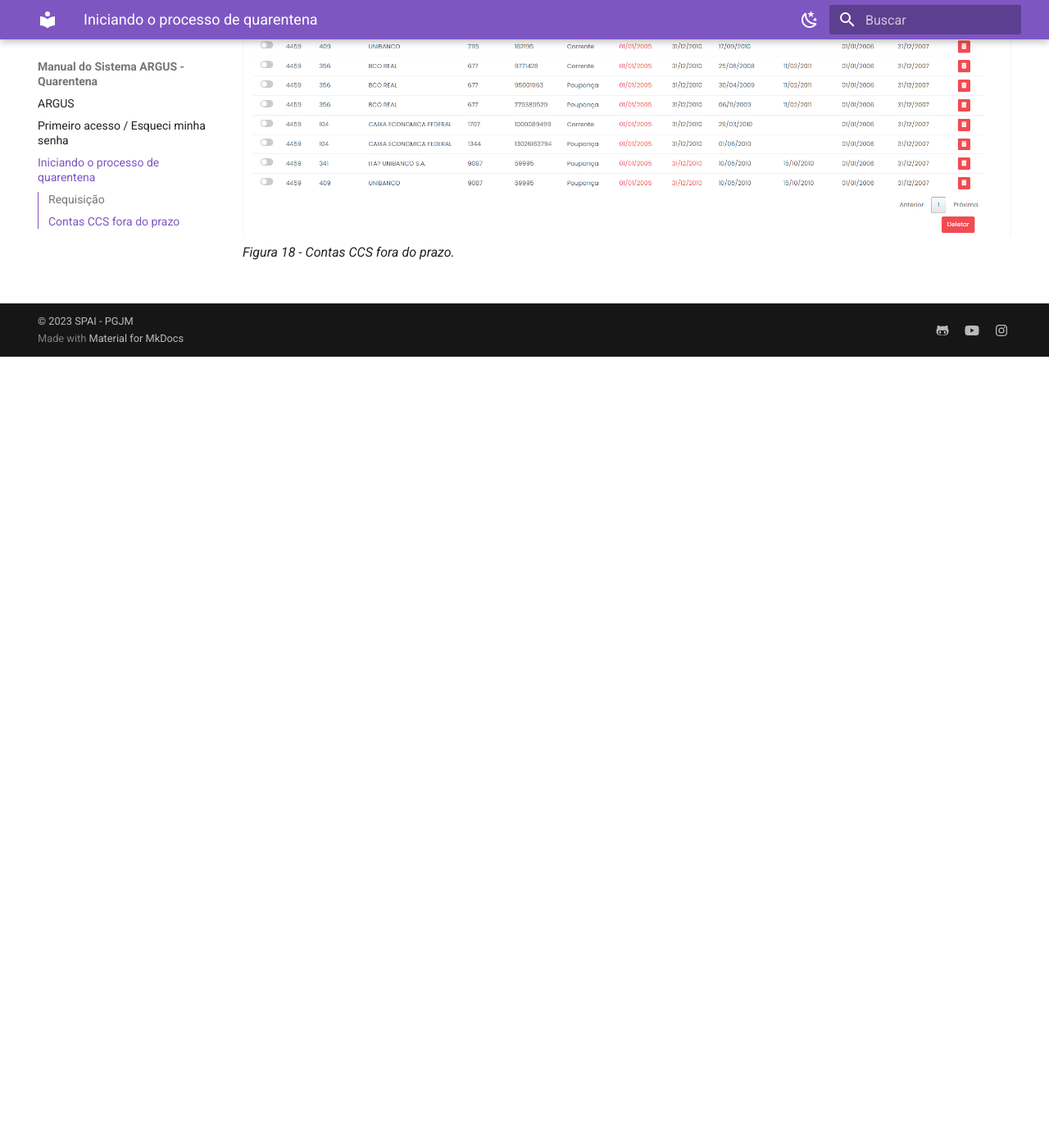
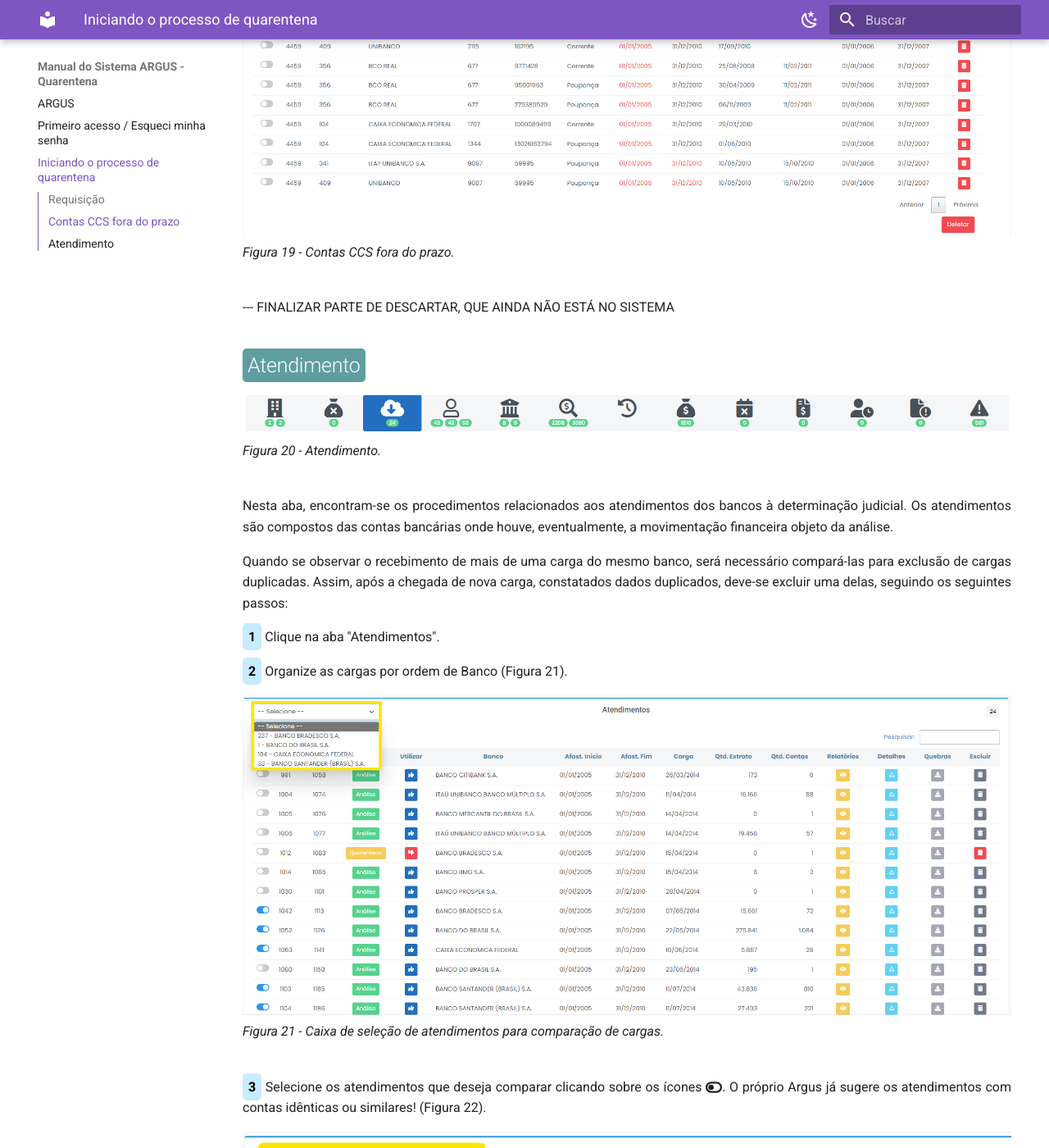
Before and after one commit to PGJM-SPAI/Manual_ARGUS_Quarentena, an MkDocs documentation site: the page built from docs/Página2.md, in a window 1280 px wide and 1400 px high, scrolled down 5879 px. Shown: the whole window at 82% size. Built offline with MkDocs 1.6.1 and Material for MkDocs 9.7.7, drawn with Linux system fonts in a browser that asks for light colours; before the commit the page ends 6314 px from its top, so only the background shows below that; some of the changed text lies outside the part shown.

Commit message:
Atendimentos

```diff
--- a/docs/Página2.md
+++ b/docs/Página2.md
@@ -10,7 +10,7 @@
 ![Página2](img/AcessarQuarentena.png)<br>
 *Figura 7 - Acessar Quarentena.* <br><br>
 
-Na página aberta, é possível visualizar o título, o status, o período e a data do pedido do caso, além da lotação e o nome do solicitante (Figura 8).
+<p style="text-align: justify;"> Na página aberta, é possível visualizar o título, o status, o período e a data do pedido do caso, além da lotação e o nome do solicitante (Figura 8). </p>
 
 ![Página2](img/Rotulo.png)<br>
 *Figura 8 - Informações básicas do caso.* <br><br>
@@ -20,12 +20,12 @@ Na página aberta, é possível visualizar o título, o status, o período e a d
 ![Página2](img/Requisições.png)<br>
 *Figura 9 - Requisições.* <br><br>
 
-Nesta aba é possível visualizar todas as ---REQUISIÇÕES?--- de ---CCS?---. Para acessar os detalhes de cada requisição, basta clicar no número da requisição (Figura 10).
+<p style="text-align: justify;">Nesta aba é possível visualizar todas as ---REQUISIÇÕES?--- de ---CCS?---. Para acessar os detalhes de cada requisição, basta clicar no número da requisição (Figura 10). </p>
 
 ![Página2](img/NumRequisição.png)<br>
 *Figura 10 - Acessar detalhes da requisição.* <br><br>
 
-A partir da expansão dos detalhes da requisição, é possível identificar as contas por bancos, utilizando a caixa de seleção (Figura 11).
+<p style="text-align: justify;">A partir da expansão dos detalhes da requisição, é possível identificar as contas por bancos, utilizando a caixa de seleção (Figura 11). </p>
 
 ![Página2](img/ContasPorBancos.png)<br>
 *Figura 11 - Seleção de CCS por Bancos* <br><br>
@@ -35,17 +35,17 @@ A partir da expansão dos detalhes da requisição, é possível identificar as
 ![Página2](img/Excluir%20contas%20de%20banco.png)<br>
 *Figura 12 - Excluir conta de Bancos* <br><br>
 
-Ao clicar em deletar, uma janela será aberta com um campo de justificativa da exclusão - o registro é relevante quando o quarentenista, após algum tempo, quiser recuperar os dados ou saber a causa do descarte (Figura 13).
+<p style="text-align: justify;">Ao clicar em deletar, uma janela será aberta com um campo de justificativa da exclusão - o registro é relevante quando o quarentenista, após algum tempo, quiser recuperar os dados ou saber a causa do descarte (Figura 13). </p>
 
 ![Página2](img/JustificarExclusao.png)<br>
 *Figura 13 - Justificar exclusão de conta.* <br><br>
 
-Realizada a exclusão, as contas descartadas ficam registradas e podem ser recuperadas a qualquer tempo (Figura 14):
+<p style="text-align: justify;">Realizada a exclusão, as contas descartadas ficam registradas e podem ser recuperadas a qualquer tempo (Figura 14): </p>
 
 ![Página2](img/ContasDoCCSDescartadas.png)<br>
 *Figura 14 - Contas descartadas do CCS vs. Recuperação.* <br><br>
 
-Por fim, também é possível excluir toda a requisição, caso se julgue oportuno. Para isso, clique em "Descartar" (Figura 15). Ao clicar em "Descartar", uma janela será aberta com um campo de justificativa para o descarte (Figura 16).
+<p style="text-align: justify;">Por fim, também é possível excluir toda a requisição, caso se julgue oportuno. Para isso, clique em "Descartar" (Figura 15). Ao clicar em "Descartar", uma janela será aberta com um campo de justificativa para o descarte (Figura 16). </p>
 
 ![Página2](img/DescartarCCS.png)<br>
 *Figura 15 - Descartar Requisição.*
@@ -66,4 +66,57 @@ Realizado o descarte, os CCS descartados ficam registrados e podem ser recuperad
 Nessa aba é possível visualizar todas as contas CCS fora do prazo, ordenáveis por bancos (Figura 19).
 
 ![Página2](img/ContasCCSfora.png)<br>
-*Figura 18 - Contas CCS fora do prazo.* <br><br>
+*Figura 19 - Contas CCS fora do prazo.* <br><br>
+
+--- FINALIZAR PARTE DE DESCARTAR, QUE AINDA NÃO ESTÁ NO SISTEMA
+
+## <span style="background-color: #5F9EA0 ; border-radius: 5px; padding: 6px; color: #FFFFFF "> Atendimento </span><br>
+
+![Página2](img/Atendimento.png)<br>
+*Figura 20 - Atendimento.* <br><br>
+
+<p style="text-align: justify;">Nesta aba, encontram-se os procedimentos relacionados aos atendimentos dos bancos à determinação judicial. Os atendimentos são compostos das contas bancárias onde houve, eventualmente, a movimentação financeira objeto da análise. </p>
+
+<p style="text-align: justify;">Quando se observar o recebimento de mais de uma carga do mesmo banco, será necessário compará-las para exclusão de cargas duplicadas. Assim, após a chegada de nova carga, constatados dados duplicados, deve-se excluir uma delas, seguindo os seguintes passos: </p>
+
+<p style="text-align: justify;"><span style="background-color: #c9ebff; border-radius: 5px; padding: 7px; color: #000000; font-weight: bold; ">1</span> Clique na aba "Atendimentos". </p>
+<p style="text-align: justify;"><span style="background-color: #c9ebff; border-radius: 5px; padding: 7px; color: #000000; font-weight: bold; ">2</span> Organize as cargas por ordem de Banco (Figura 21). </p>
+
+![Página2](img/BancosAtendimento.png)<br>
+*Figura 21 - Caixa de seleção de atendimentos para comparação de cargas.* <br><br>
+
+<p style="text-align: justify;"><span style="background-color: #c9ebff; border-radius: 5px; padding: 7px; color: #000000; font-weight: bold; ">3</span> Selecione os atendimentos que deseja comparar clicando sobre os ícones  <svg xmlns="http://www.w3.org/2000/svg" viewBox="0 0 576 512" width="20" height="20" style="vertical-align: middle;" ><!--! Font Awesome Pro 6.4.2 by @fontawesome - https://fontawesome.com License - https://fontawesome.com/license (Commercial License) Copyright 2023 Fonticons, Inc. --><path d="M384 128c70.7 0 128 57.3 128 128s-57.3 128-128 128H192c-70.7 0-128-57.3-128-128s57.3-128 128-128H384zM576 256c0-106-86-192-192-192H192C86 64 0 150 0 256S86 448 192 448H384c106 0 192-86 192-192zM192 352a96 96 0 1 0 0-192 96 96 0 1 0 0 192z" fill="currentColor" d="m21.68 17.65l-7-14a3 3 0 0 0-5.36 0l-7 14a3 3 0 0 0 3.9 4.08l5.37-2.4a1.06 1.06 0 0 1 .82 0l5.37 2.4a3 3 0 0 0 3.9-4.08Zm-2 2a1 1 0 0 1-1.13.22l-5.37-2.39a3 3 0 0 0-2.44 0L5.41 19.9a1 1 0 0 1-1.3-1.35l7-14a1 1 0 0 1 1.78 0l7 14a1 1 0 0 1-.17 1.13Z"/></svg>. O próprio Argus já sugere os atendimentos com contas idênticas ou similares! (Figura 22).</p>
+
+![Página2](img/SwitchComparar.png)<br>
+*Figura 22 - Selecionar atendimentos para comparação*. <br><br>
+
+<p style="text-align: justify;"><span style="background-color: #c9ebff; border-radius: 5px; padding: 7px; color: #000000; font-weight: bold; ">4</span> Para comparar os conteúdos dos lotes de contas (cargas bancárias), basta clicar em "Comparar" (Figura 23). </p>
+
+![Página2](img/BotãoComparar.png)<br>
+*Figura 23 - Botão Comparar*. <br><br>
+
+<p style="text-align: justify;">Ao comparar, haverá algumas possibilidades de exclusão de dados: <br></p>
+
+<p style="text-align: justify;"> <strong> a) </strong> Exclusão de contas repetidas: selecionando as contas a serem rejeitadas, clicando sobre os ícones <svg xmlns="http://www.w3.org/2000/svg" viewBox="0 0 576 512" width="20" height="20" style="vertical-align: middle;" ><!--! Font Awesome Pro 6.4.2 by @fontawesome - https://fontawesome.com License - https://fontawesome.com/license (Commercial License) Copyright 2023 Fonticons, Inc. --><path d="M384 128c70.7 0 128 57.3 128 128s-57.3 128-128 128H192c-70.7 0-128-57.3-128-128s57.3-128 128-128H384zM576 256c0-106-86-192-192-192H192C86 64 0 150 0 256S86 448 192 448H384c106 0 192-86 192-192zM192 352a96 96 0 1 0 0-192 96 96 0 1 0 0 192z" fill="currentColor" d="m21.68 17.65l-7-14a3 3 0 0 0-5.36 0l-7 14a3 3 0 0 0 3.9 4.08l5.37-2.4a1.06 1.06 0 0 1 .82 0l5.37 2.4a3 3 0 0 0 3.9-4.08Zm-2 2a1 1 0 0 1-1.13.22l-5.37-2.39a3 3 0 0 0-2.44 0L5.41 19.9a1 1 0 0 1-1.3-1.35l7-14a1 1 0 0 1 1.78 0l7 14a1 1 0 0 1-.17 1.13Z"/></svg> e clicando no botão "Deletar" (Figura 24).</p>
+
+![Página2](img/DeletarAtendimentosRepetidos.png)<br>
+*Figura 24 - Excluir atendimentos repetidos*. <br><br>
+
+É necessário confirmar a exclusão das contas selecionadas (Figura 25).
+
+![Página2](img/ConfirmeExclusãoDasContas.png)<br>
+*Figura 25 - Confirmar operação*. <br><br>
+
+<p style="text-align: justify;"> <strong> b) </strong> Excluir todo o atendimento, tendo em vista que são idênticos na quantidade e qualidade das contas (Figura 26). </p>
+
+![Página2](img/ExcluirAtendimento.png)<br>
+*Figura 26 - Atendimentos para exclusão*. <br><br>
+
+<p style="text-align: justify;"> <strong> c) </strong> Por fim, outra possibilidade é excluir todo o atendimento na página principal da aba "Atendimentos", clicando na lixeira em cada linha desejada (Figura 27). </p>
+
+![Página2](img/LixeiraAtendimentos.png)<br>
+*Figura 26 - Descartando pelo botão lixeira*. <br><br>
+
+<p style="text-align: justify;">É importante fundamentar sua exclusão. Por exemplo: <br></p>
+
+---- PEDIDO DEC/DNIT (2005/2010) CONTINUA
```
Also changed, not shown: docs/img/Atendimento.png (added), docs/img/BancosAtendimento.png (added), docs/img/BotãoComparar.png (added), docs/img/ConfirmeExclusãoDasContas.png (added), docs/img/DeletarAtendimentosRepetidos.png (added), docs/img/ExcluirAtendimento.png (added), docs/img/LixeiraAtendimentos.png (added), docs/img/SwitchComparar.png (added).
